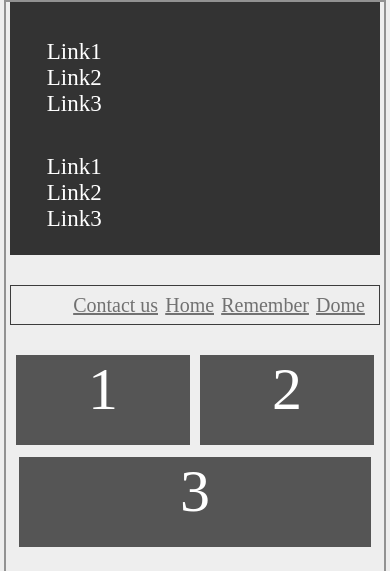
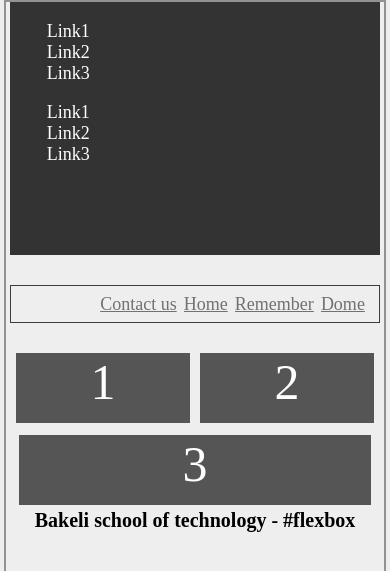
Before and after one commit to ZaffService/ProjetSideBar, a plain HTML site: page index.html in a window 390 px wide. Shown: the top 571 px of the page. Drawn offline with Linux system fonts and the light colour scheme.

Commit message:
Changement

```diff
--- a/index.html
+++ b/index.html
@@ -95,7 +95,7 @@
 
         </div>
         <div class="textee">
-            <h1>Bakeli School of technology - #flexbox</h1>
+            <h1>Bakeli school of technology - #flexbox</h1>
         </div>
     </div>
 </div>
--- a/mobile.css
+++ b/mobile.css
@@ -15,7 +15,7 @@
         width: 98%;
         margin:0 auto;
         /* min-height: 10vh; */
-        height: 80vh;
+        height: 90vh;
         overflow: hidden;
      }
     .wrapper{
@@ -34,15 +34,15 @@
     }
     .sidebarr .link1, .link2{
         color: #fff;
-        font-size: 23px;
+        font-size: 18px;
 
     }
     .sidebarr .link1{
-        padding-top: 10%;
+        padding-top: 5%;
         margin-left: 10%;
     }
     .sidebarr .link2{
-        padding-top: 10%;
+        padding-top: 5%;
         margin-left: 10%;
     }
 
@@ -68,7 +68,7 @@
     }
 
     .navbarr-link{
-        font-size: 20px;
+        font-size: 18px;
         color: #717171;
         text-decoration: underline;
         overflow: hidden;
@@ -84,32 +84,33 @@
     .box1{
         width: 46%;
         background-color:#555555;
-        height: 90px;
+        height: 70px;
         color: white;
-        font-size: 60px;
+        font-size: 50px;
         text-align: center;
     }
     .box2{
         width: 46%;
         background-color:#555555;
-        height: 90px;
+        height: 70px;
         color: white;
-        font-size: 60px;
+        font-size: 50px;
         text-align: center;
     }
     .box3{
         width: 93%;
         background-color:#555555;
-        height: 90px;
+        height: 70px;
         color: white;
-        font-size: 60px;
+        font-size: 50px;
         margin-top: 3%;
         text-align: center;
     }
 
     .textee{
         text-align: center;
-        margin-top: 8%;
+        margin-top: 1%;
+        font-size: 10px;
     }
 
 }
--- a/style.css
+++ b/style.css
@@ -85,7 +85,6 @@ body{
 
 .wrapper .main_content{
   width: 73%;
-  /* margin-top: -31.3rem; */
   transform: translateY(-100%);
   margin-left: 21rem;
   background-color: #eeeeee;
```
